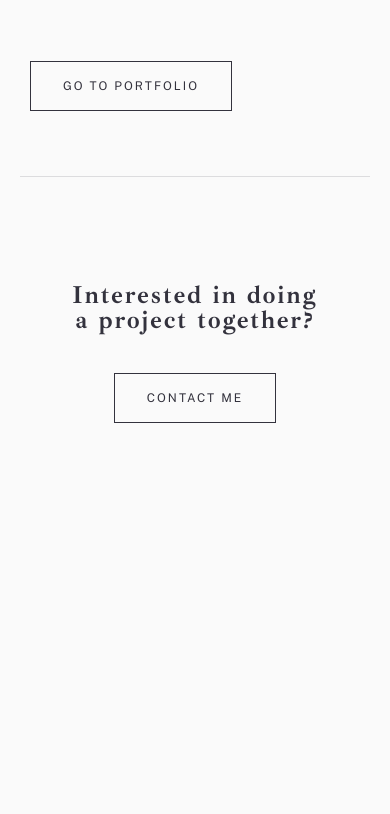
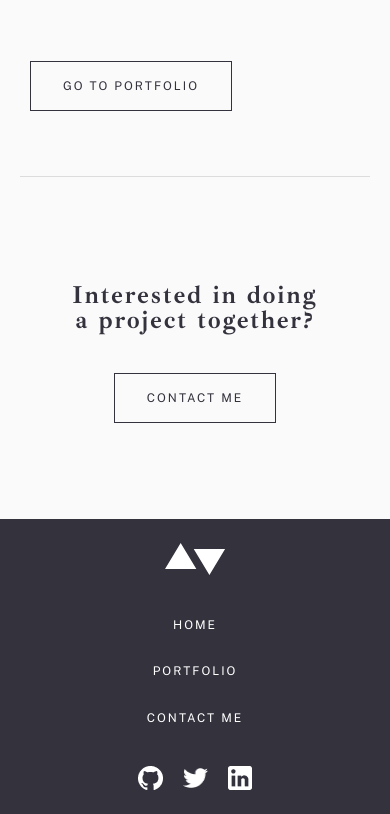
Before and after one commit to Nematov-Zokirjon/minimalist-partfolio-website, a plain HTML site: page index.html in a window 390 px wide. Shown: the part 1644-2458 px from the top of the page. Before the commit the page ends 2163 px from the top, so only its background shows below. Drawn offline with nearby package versions, Linux system fonts and the light colour scheme.

Commit message:
footer done

```diff
--- a/css/main.css
+++ b/css/main.css
@@ -397,3 +397,52 @@
       }
 }
 /* -------------  CONTACT END   ---------------- */
+
+.footer{
+    background-color:var(--Grayish-Dark-Blue);
+    padding: 24px 0;
+}
+.footer__box{
+    display: flex;
+    align-items: center;
+    gap: 20px;
+}
+.footer__list{
+    margin-right: auto;
+}
+.footer-links{
+    color: #fff;
+}
+
+@media only screen and (max-width: 600px) {
+.footer__list {
+    margin: 0 auto;
+}
+.footer__list ul {
+    gap: 28px;
+}
+.footer__list  ul li:not(:last-child){
+    margin-left: 0;
+}
+.footer__list ul{
+    display: flex;
+    flex-direction: column;
+    align-items: center;
+}
+.footer__list ul li:nth-child(2){
+    margin: 0;
+}
+.footer__list ul li:nth-child(1){
+    margin: 0;
+}
+.footer__wrapper{
+    display: flex;
+    flex-direction: column;
+    gap: 40px;
+}
+}
+@media only screen and (max-width: 500px) {
+    .footer__list li{
+        display: block;
+    }
+}
--- a/index.html
+++ b/index.html
@@ -73,5 +73,29 @@
         </div>
         <!-- CONTACT END  -->
 
+          <!--  FOOTER -->
+        <header class="header footer">
+             <div class="container header__container footer__wrapper ">
+                <a class="site-logo" href="./index.html">
+                    <svg width="61" height="32" viewBox="0 0 61 32" fill="none" xmlns="http://www.w3.org/2000/svg">
+                        <path id="Combined Shape" fill-rule="evenodd" clip-rule="evenodd" d="M31.3469 26.1224L15.6735 0L0 26.1224H31.3469ZM60.0816 5.87755L44.4082 32L28.7347 5.87755H60.0816Z" fill="#fff"/>
+                        </svg>
+                </a>
+                <nav class="sitenav footer__list">
+                    <ul>
+                        <li><a class="sitenav__links footer-links" href="#">HOME</a></li>
+                        <li><a class="sitenav__links footer-links" href="#">PORTFOLIO</a></li>
+                        <li><a class="sitenav__links footer-links" href="#">CONTACT ME</a></li>
+                    </ul>
+                </nav>
+                <div class="footer__box">
+                    <img src="./images/png/Path.png" width="25" height="24" alt="">
+                    <img src="./images/png/twit.png" width="25" height="19.5" alt="">
+                    <img src="./images/png/in.png" width="24" height="24" alt="">
+                </div>
+             </div>
+        </header>
+
+        <!-- FOOTER END  -->
 </body>
 </html>
```
Also changed, not shown: images/png/Path.png (added), images/png/in.png (added), images/png/twit.png (added).
